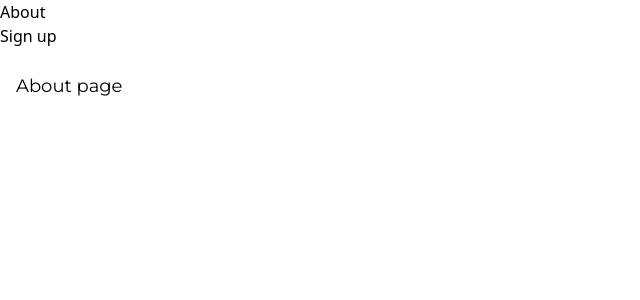
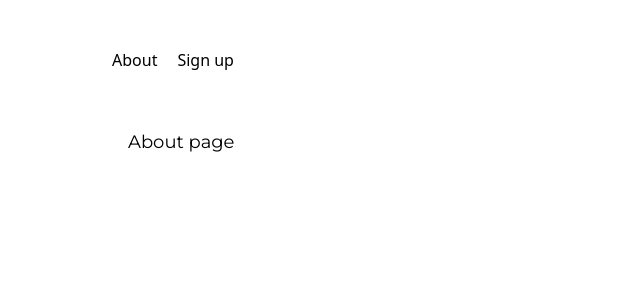
Before and after one commit to AvresCode/Next.js-13, a Next.js app: page /about in a window 1280 px wide. Shown: the top 300 px of the page, without its empty margins (0-640 px from the left). Built offline with nearby package versions, Linux system fonts and the light colour scheme.

Commit message:
add margin

```diff
--- a/app/layout.js
+++ b/app/layout.js
@@ -13,9 +13,9 @@ export const metadata = {
 export default function RootLayout({ children }) {
   return (
     <html lang="en">
-      <body>
+      <body className="mx-28  my-12">
         <nav>
-          <ul>
+          <ul className="flex space-x-5">
             <li>
               {" "}
               <a href="#">About</a>
@@ -26,7 +26,7 @@ export default function RootLayout({ children }) {
             </li>
           </ul>
         </nav>
-        <div className={`${montserrat.className}`}>{children}</div>
+        <div className={`${montserrat.className}  my-12`}>{children}</div>
       </body>
     </html>
   );
--- a/app/page.js
+++ b/app/page.js
@@ -9,7 +9,7 @@ export default async function Home() {
 
   return (
     <main>
-      <h1 className="text-3xl font-bold underline"> Popular Movies</h1>
+      <h1 className="text-3xl font-bold underline my-8"> Popular Movies</h1>
       <div className="grid gap-16 grid-cols-fluid">
         {response.results.map((movie) => (
           <Movie
```
